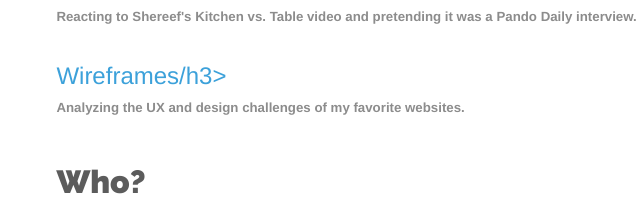
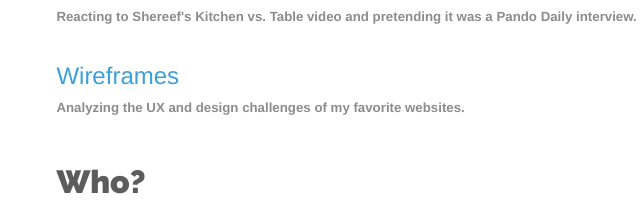
Before and after one commit to brandonmanson/brandonmanson.github.io, a plain HTML site: page index.html in a window 1280 px wide. Shown: the part 476-700 px from the top of the page, 78-718 px from the left. Drawn offline with Linux system fonts and the light colour scheme.

Commit message:
Updated index.html

```diff
--- a/index.html
+++ b/index.html
@@ -25,7 +25,7 @@
 						<h5>Reacting to Shereef's Kitchen vs. Table video and pretending it was a Pando Daily interview.</h5>
 					</div>
 					<div class="post">
-						<a href="wireframe_sites.html"><h3>Wireframes/h3></a>
+						<a href="wireframe_sites.html"><h3>Wireframes</h3></a>
 						<h5>Analyzing the UX and design challenges of my favorite websites.</h5>
 					</div>
 				</section>
```
